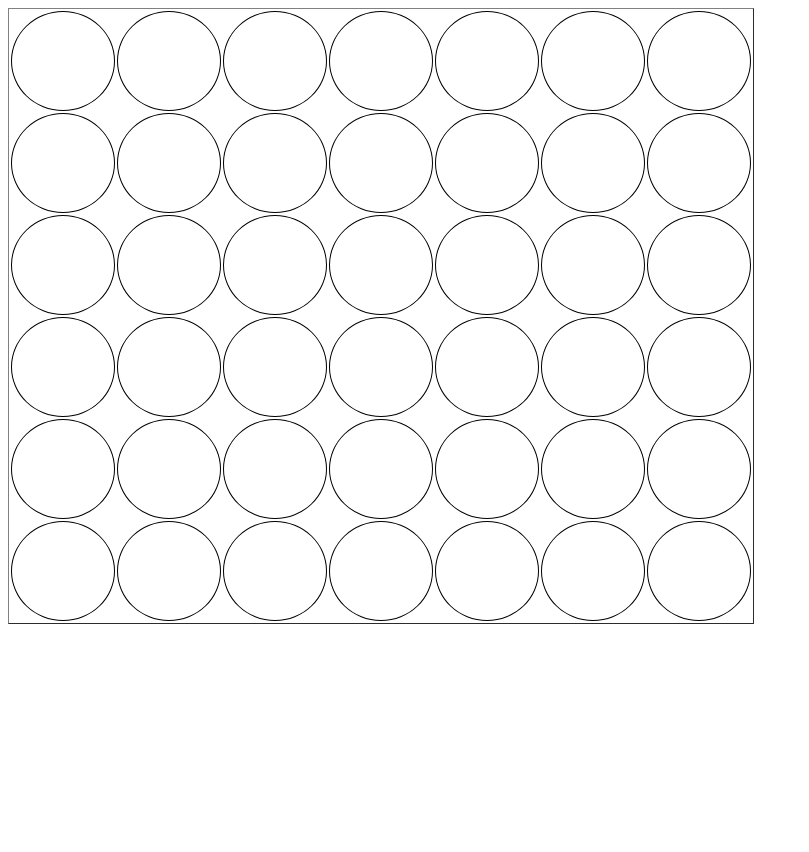
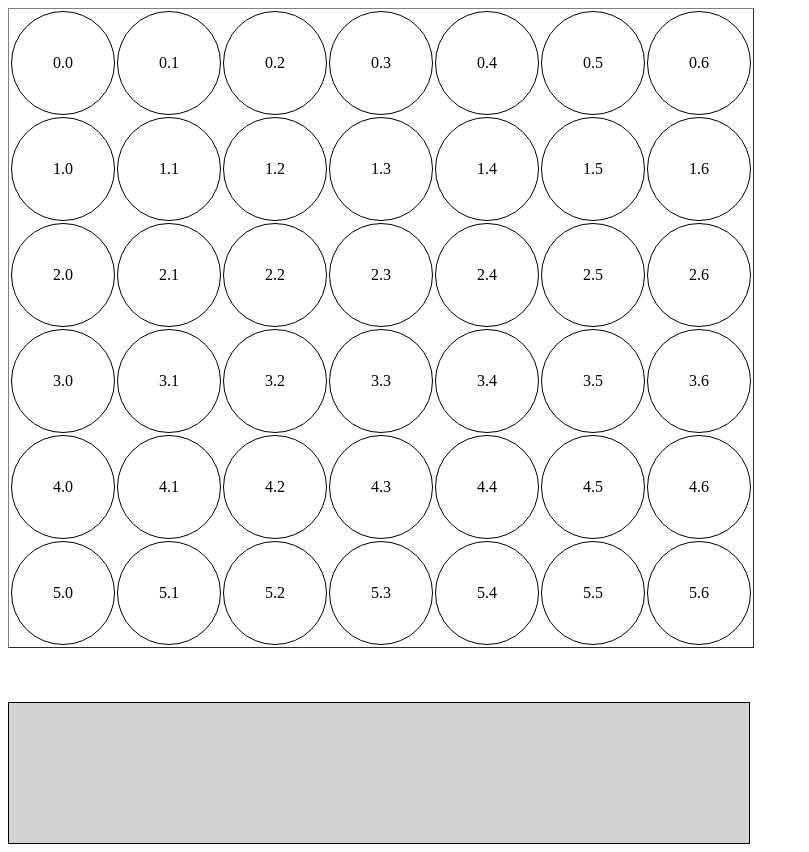
Before and after one commit to Geannis1/Connect4, a plain HTML site: page index.html in a window 1280 px wide. Shown: the whole page, without its empty margins (0-809 px from the left). Before the commit the page ends 800 px from the top, so only its background shows below. Drawn offline with Linux system fonts and the light colour scheme.

Commit message:
Update index.html

```diff
--- a/index.html
+++ b/index.html
@@ -1,4 +1,4 @@
-<html>
+<HTML>
     <head>
         <title> Connect Four</title>
         <style>
@@ -20,65 +20,83 @@
                 vertical-align: middle;
                 line-height: 100px; /* This vertically centers the text */
             }
+            .container {
+                width: 700px; /* Set the desired width */
+                height: 100px; /* Set the desired height */
+                border: 1px solid black; /* Add a border */
+                background-color: lightgray; /* Set the background color */
+                padding: 20px; /* Add padding inside the container */
+                text-align: center;
+                display: flex;
+                justify-content: center;
+                align-items: center;
+                font-size: 70px;
+                color: black;
+    }
         </style>
     </head>
     <body>
+        </table>
         <table id="myTable" border="1">
             <tr>
-                <td value = ""> </td>
-                <td value = ""> </td>
-                <td value = ""> </td>
-                <td value = ""> </td>
-                <td value = ""> </td>
-                <td value = ""> </td>
-                <td value = ""> </td>
+                <td value = ""> 0.0</td>
+                <td value = ""> 0.1</td>
+                <td value = ""> 0.2</td>
+                <td value = ""> 0.3</td>
+                <td value = ""> 0.4</td>
+                <td value = ""> 0.5</td>
+                <td value = ""> 0.6</td>
             </tr>
             <tr>
-                <td value = ""> </td>
-                <td value = ""> </td>
-                <td value = ""> </td>
-                <td value = ""> </td>
-                <td value = ""> </td>
-                <td value = ""> </td>
-                <td value = ""> </td>
+                <td value = ""> 1.0</td>
+                <td value = ""> 1.1</td>
+                <td value = ""> 1.2</td>
+                <td value = ""> 1.3</td>
+                <td value = ""> 1.4</td>
+                <td value = ""> 1.5</td>
+                <td value = ""> 1.6</td>
             </tr>
             <tr>
-                <td value = ""> </td>
-                <td value = ""> </td>
-                <td value = ""> </td>
-                <td value = ""> </td>
-                <td value = ""> </td>
-                <td value = ""> </td>
-                <td value = ""> </td>
+                <td value = ""> 2.0</td>
+                <td value = ""> 2.1</td>
+                <td value = ""> 2.2</td>
+                <td value = ""> 2.3</td>
+                <td value = ""> 2.4</td>
+                <td value = ""> 2.5</td>
+                <td value = ""> 2.6</td>
             </tr>
             <tr>
-                <td value = ""> </td>
-                <td value = ""> </td>
-                <td value = ""> </td>
-                <td value = ""> </td>
-                <td value = ""> </td>
-                <td value = ""> </td>
-                <td value = ""> </td>
+                <td value = ""> 3.0</td>
+                <td value = ""> 3.1</td>
+                <td value = ""> 3.2</td>
+                <td value = ""> 3.3</td>
+                <td value = ""> 3.4</td>
+                <td value = ""> 3.5</td>
+                <td value = ""> 3.6</td>
             </tr>
             <tr>
-                <td value = ""> </td>
-                <td value = ""> </td>
-                <td value = ""> </td>
-                <td value = ""> </td>
-                <td value = ""> </td>
-                <td value = ""> </td>
-                <td value = ""> </td>
+                <td value = ""> 4.0</td>
+                <td value = ""> 4.1</td>
+                <td value = ""> 4.2</td>
+                <td value = ""> 4.3</td>
+                <td value = ""> 4.4</td>
+                <td value = ""> 4.5</td>
+                <td value = ""> 4.6</td>
             </tr>
             <tr>
-                <td value = ""> </td>
-                <td value = ""> </td>
-                <td value = ""> </td>
-                <td value = ""> </td>
-                <td value = ""> </td>
-                <td value = ""> </td>
-                <td value = ""> </td>
+                <td value = ""> 5.0</td>
+                <td value = ""> 5.1</td>
+                <td value = ""> 5.2</td>
+                <td value = ""> 5.3</td>
+                <td value = ""> 5.4</td>
+                <td value = ""> 5.5</td>
+                <td value = ""> 5.6</td>
             </tr>
         </table>
+        <br>
+        <br>
+        <br>
+        <div class="container" id="display" style.color="white"> </div>
         <script src="script.js"></script>
     </body>
-</html>
+</HTML>
```
